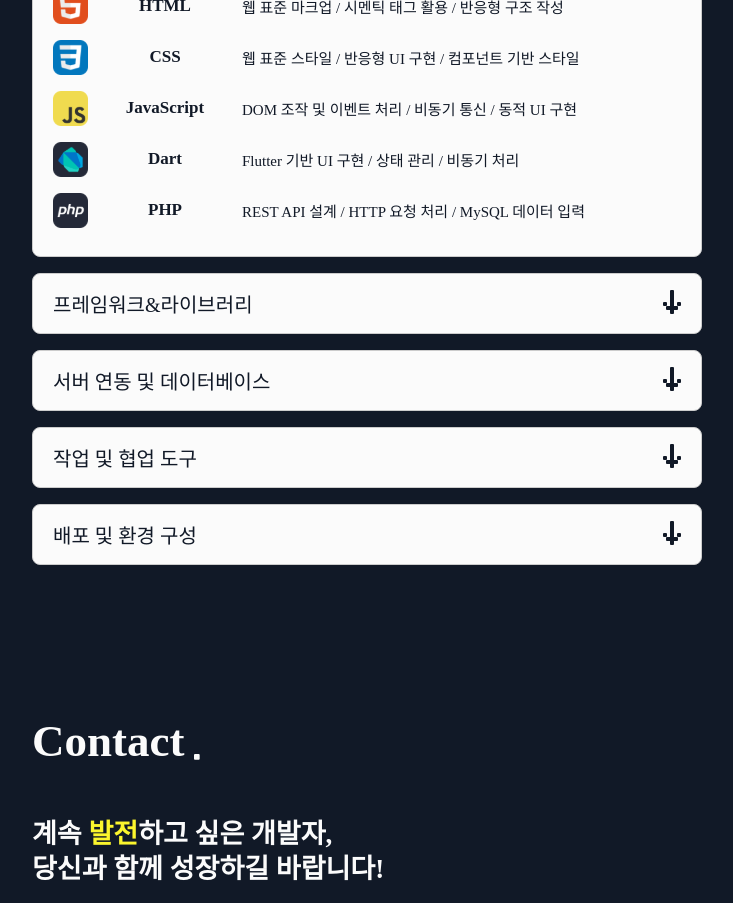
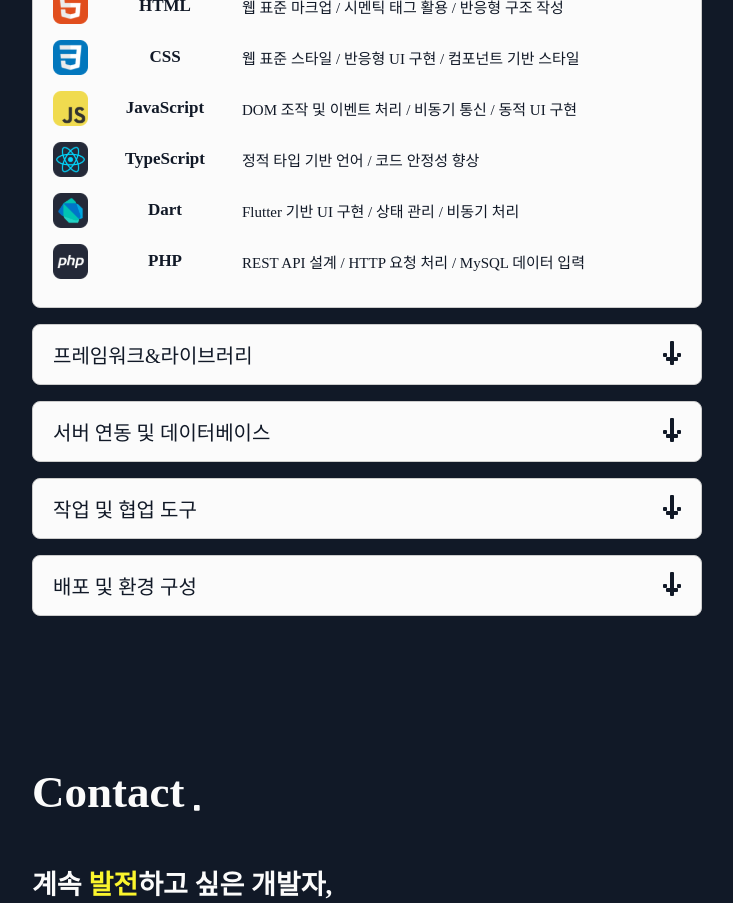
Before and after one commit to dododoodo/portfolio, a React (Create React App) app: page / in a window 1280 px wide. Shown: the part 3100-4003 px from the top of the page, without its empty margins (273-1006 px from the left). Built offline with nearby package versions, Linux system fonts and the light colour scheme; a web font is replaced by a local one.

Commit message:
2025-08-18

```diff
--- a/src/data/skillData.js
+++ b/src/data/skillData.js
@@ -19,6 +19,11 @@ export const skillData = {
             description: "DOM 조작 및 이벤트 처리 / 비동기 통신 / 동적 UI 구현",
             },
             {
+            name: "TypeScript",
+            icon: "/img/main_skill_6.svg",
+            description: "정적 타입 기반 언어 / 코드 안정성 향상",
+            },
+            {
             name: "Dart",
             icon: "/img/main_skill_4.svg",
             description: "Flutter 기반 UI 구현 / 상태 관리 / 비동기 처리",
@@ -35,7 +40,7 @@ export const skillData = {
         items: [
             {
             name: "React",
-            icon: "/img/main_skill_6.svg",
+            icon: "/img/main_skill_26.svg",
             description: "React 컴포넌트를 활용한 SPA 기반 웹 UI 구축 경험",
             },
             {
@@ -89,6 +94,12 @@ export const skillData = {
             },
         ] },
         { title: "작업 및 협업 도구", items: [
+            {
+            name: "Cursor AI",
+            icon: "/img/main_skill_27.svg",
+            description:
+                "코드 자동완성 및 리팩토링 경험 / 협업 효율 향상 및 생산성 극대화",
+            },
             {
             name: "Figma",
             icon: "/img/main_skill_15.svg",
```
Also changed, not shown: public/img/main_skill_26.svg (added), public/img/main_skill_27.svg (added).
